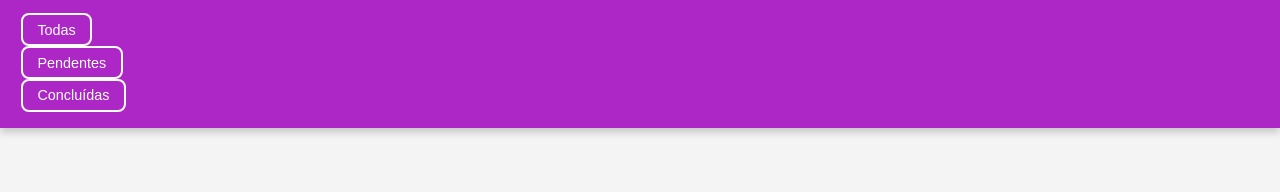
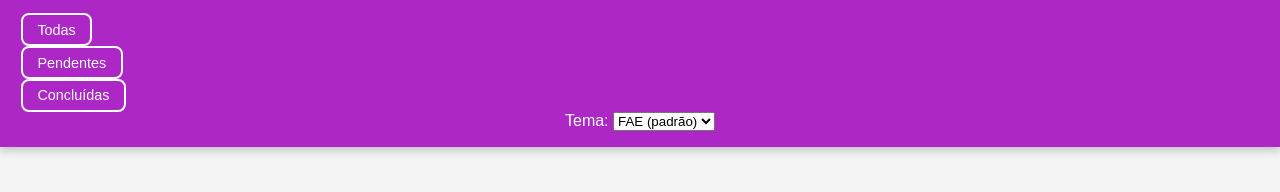
Before and after one commit to by-lelaEbirds/ToDo-Heroes, a plain HTML site: page docs/index.html in a window 1280 px wide. Shown: the part 146-338 px from the top of the page. Drawn offline with Linux system fonts and the light colour scheme.

Commit message:
Update index.html

```diff
--- a/docs/index.html
+++ b/docs/index.html
@@ -4,24 +4,43 @@
     <meta charset="UTF-8">
     <meta name="viewport" content="width=device-width, initial-scale=1.0">
     <title>To-Do Heroes</title>
+    <!-- CSS externo -->
     <link rel="stylesheet" href="css/style.css">
 </head>
 <body>
     <header>
         <h1>🦸‍♂️ To-Do Heroes</h1>
+
+        <!-- Campo de entrada e botão adicionar -->
         <div class="task-input">
             <input type="text" id="new-task" placeholder="Digite sua tarefa...">
             <button id="add-task">Adicionar</button>
         </div>
+
+        <!-- Filtros de tarefas -->
         <div class="filters">
             <button data-filter="all">Todas</button>
             <button data-filter="pending">Pendentes</button>
             <button data-filter="completed">Concluídas</button>
         </div>
+
+        <!-- Seletor de tema -->
+        <div class="theme-selector">
+            <label for="theme-select">Tema:</label>
+            <select id="theme-select">
+                <option value="fae">FAE (padrão)</option>
+                <option value="hacker">Hacker</option>
+                <option value="aero">Aero</option>
+                <option value="dark">Escuro</option>
+            </select>
+        </div>
     </header>
+
     <main>
         <ul id="task-list"></ul>
     </main>
+
+    <!-- JavaScript externo -->
     <script src="js/models/Task.js"></script>
     <script src="js/services/Storage.js"></script>
     <script src="js/controllers/TaskManager.js"></script>
```
